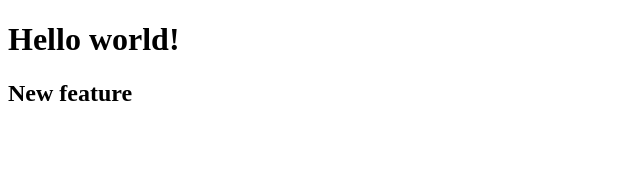
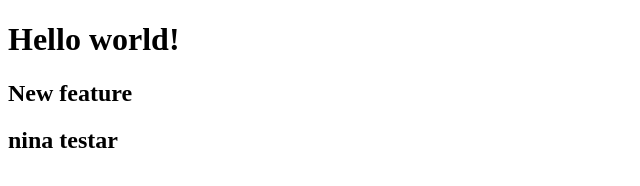
Before and after one commit to ROBOGUST/demonetlify, a plain HTML site: page index.html in a window 1280 px wide. Shown: the whole page, without its empty margins (0-640 px from the left). Drawn offline with Linux system fonts and the light colour scheme.

Commit message:
nina testar

```diff
--- a/index.html
+++ b/index.html
@@ -9,5 +9,6 @@
   <body>
     <h1>Hello world!</h1>
     <h2 class="how">New feature</h2>
+    <h2>nina testar</h2>
   </body>
 </html>
```
